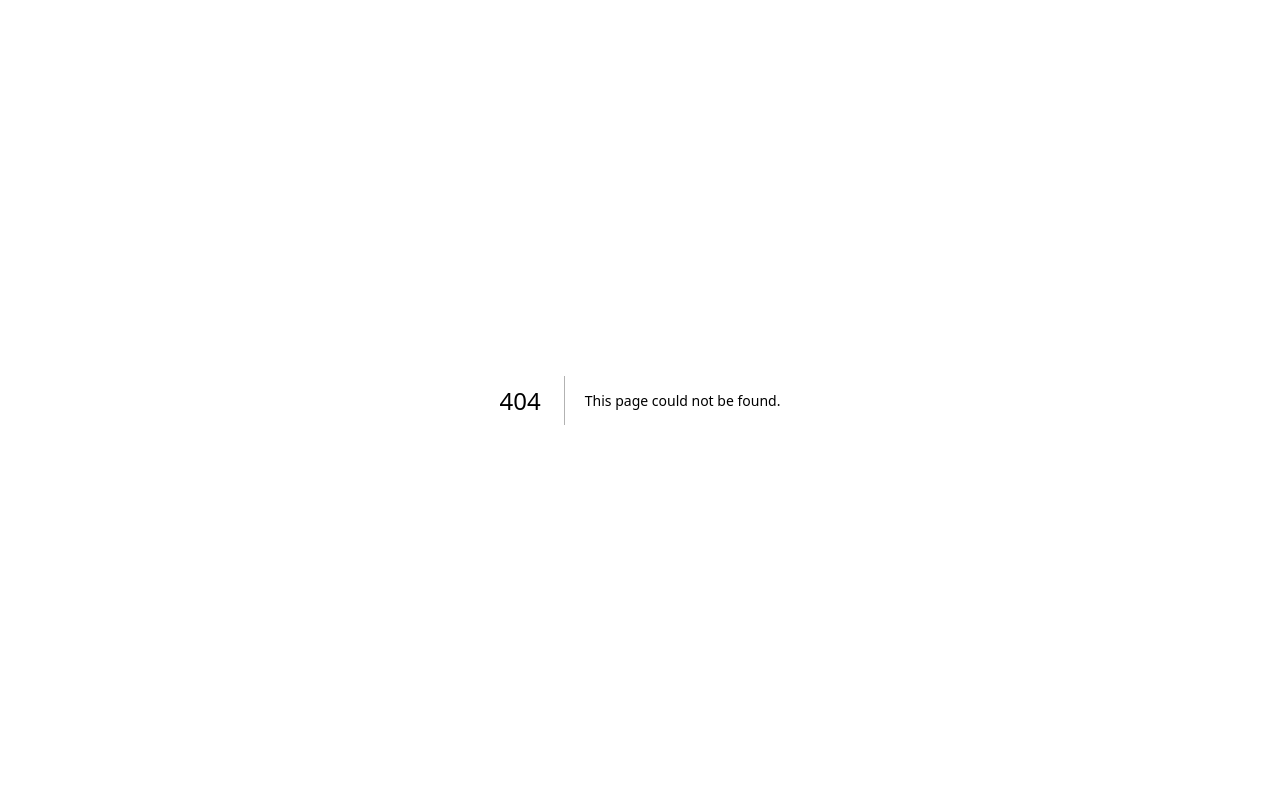
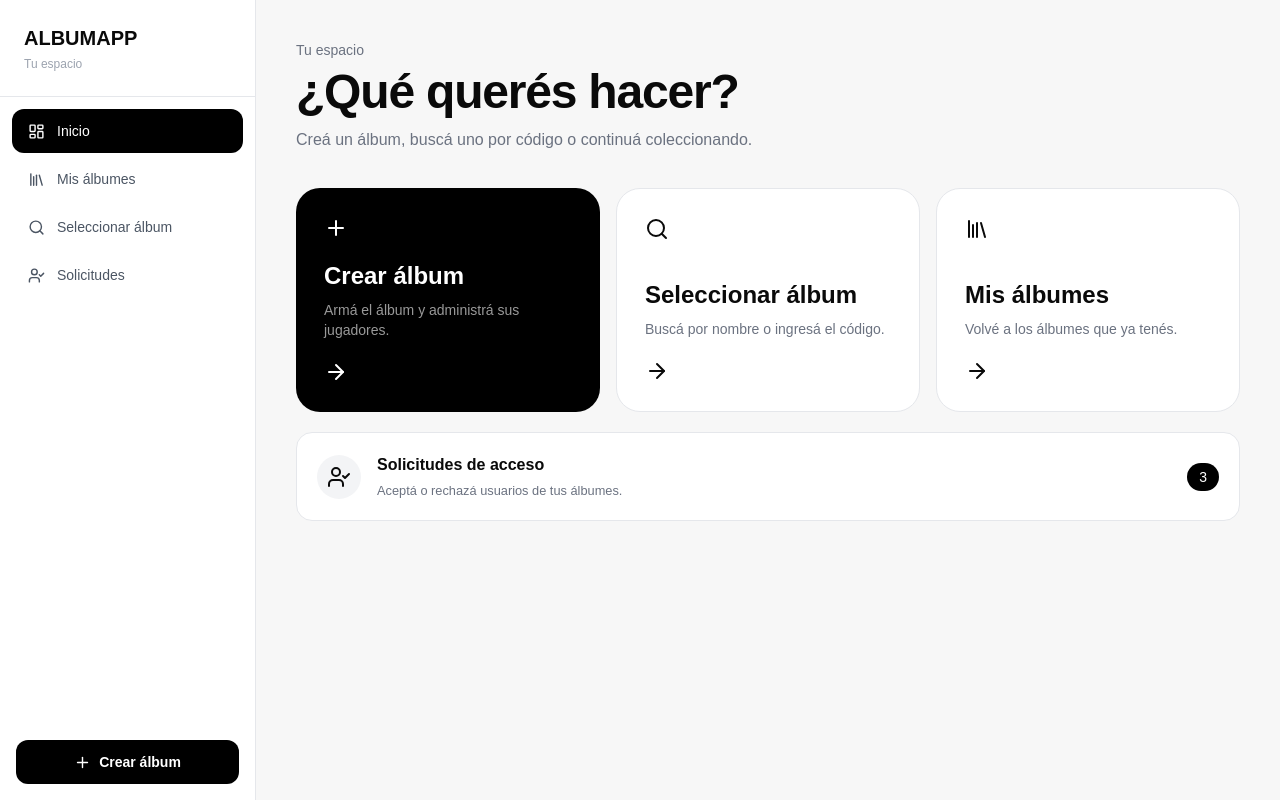
Before and after one commit to lucasmarquez86/albumapp, a Next.js app: page /dashboard in a window 1280 px wide. Before the commit this address had no page. Built offline with nearby package versions, Linux system fonts and the light colour scheme.

Commit message:
Add dashboard home

```diff
--- /dev/null
+++ b/app/dashboard/page.tsx
@@ -0,0 +1,4 @@
+import Link from 'next/link'
+import {Plus,Search,Library,UserCheck,ArrowRight} from 'lucide-react'
+const cards=[['/dashboard/crear-album','Crear álbum','Armá el álbum y administrá sus jugadores.',Plus,true],['/dashboard/seleccionar-album','Seleccionar álbum','Buscá por nombre o ingresá el código.',Search,false],['/dashboard/mis-albumes','Mis álbumes','Volvé a los álbumes que ya tenés.',Library,false]] as const
+export default function Page(){return <div className="max-w-6xl mx-auto"><p className="text-sm text-gray-500 mb-2">Tu espacio</p><h1 className="text-4xl md:text-5xl font-black tracking-tight">¿Qué querés hacer?</h1><p className="text-gray-500 mt-3 mb-9">Creá un álbum, buscá uno por código o continuá coleccionando.</p><div className="grid md:grid-cols-3 gap-4">{cards.map(([href,title,desc,Icon,dark])=><Link key={href} href={href} className={`${dark?'bg-black text-white':'bg-white border'} group rounded-3xl p-7 min-h-56 flex flex-col`}><Icon/><div className="mt-auto"><h2 className="text-2xl font-black">{title}</h2><p className={`text-sm mt-2 ${dark?'text-white/60':'text-gray-500'}`}>{desc}</p><ArrowRight className="mt-5 group-hover:translate-x-1 transition"/></div></Link>)}</div><Link href="/dashboard/solicitudes" className="mt-5 bg-white border rounded-2xl p-5 flex items-center gap-4"><span className="w-11 h-11 rounded-full bg-gray-100 grid place-items-center"><UserCheck/></span><span className="flex-1"><b>Solicitudes de acceso</b><small className="block text-gray-500 mt-1">Aceptá o rechazá usuarios de tus álbumes.</small></span><span className="bg-black text-white rounded-full px-3 py-1 text-sm">3</span></Link></div>}
```
